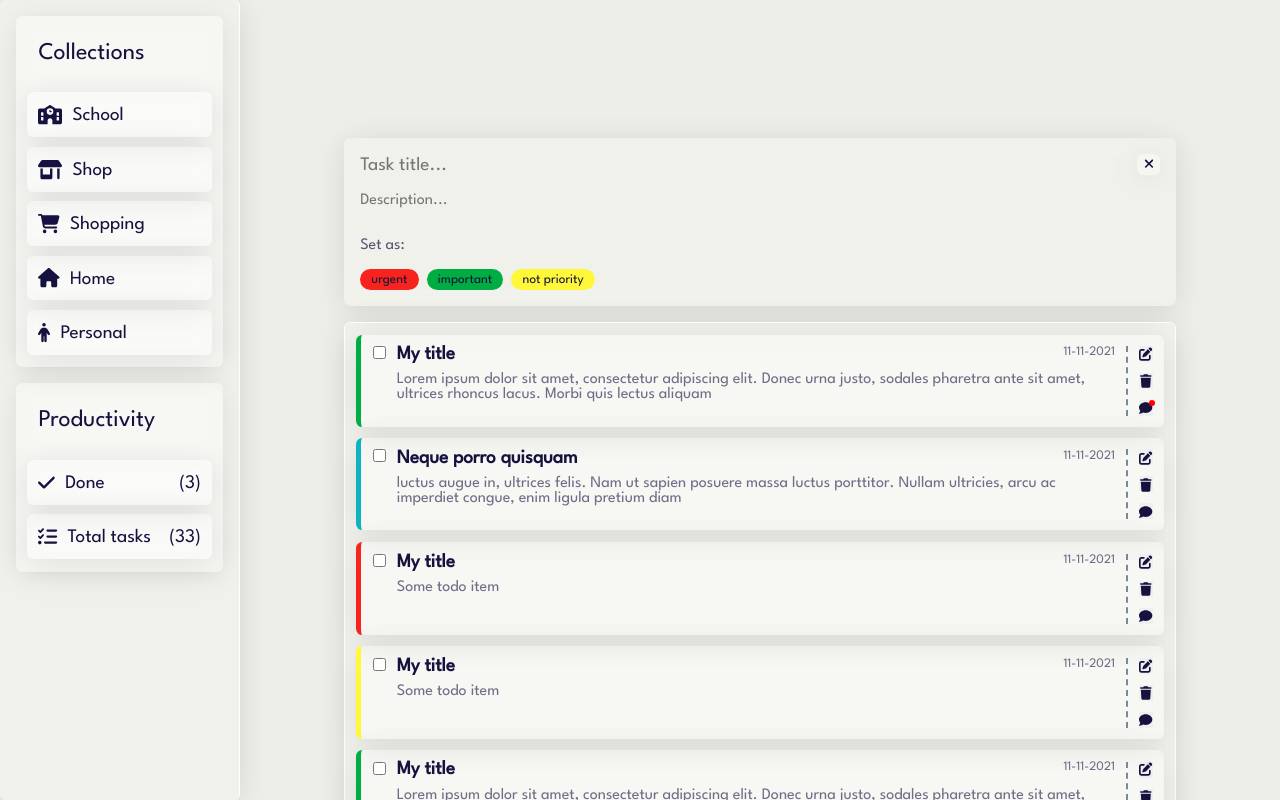
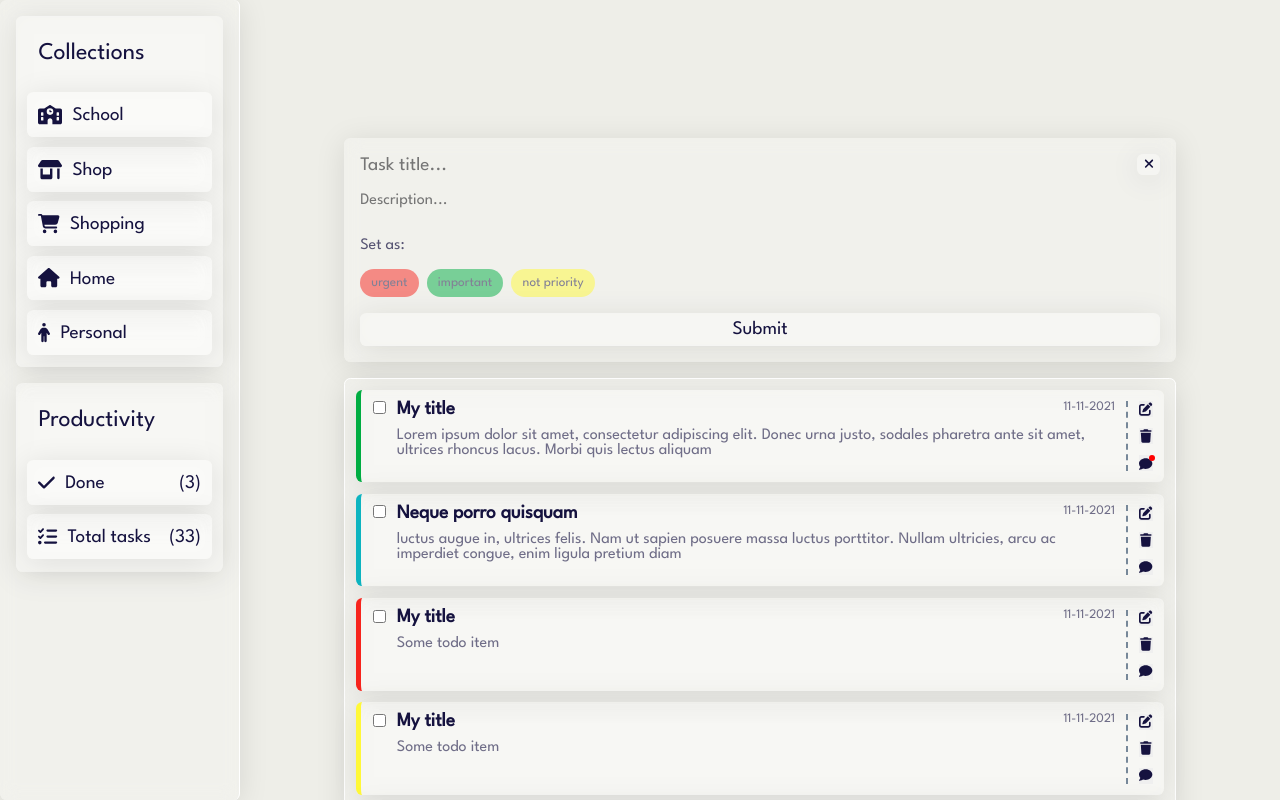
Before and after one commit to akunalic1/ToDo, a React (Create React App) app: page / in a window 1280 px wide. Both pictures are taken after a click on the button "Add a task". Shown: the top 800 px of the page. Built offline with nearby package versions, Linux system fonts and the light colour scheme; data requests are answered from the project's data file.

Commit message:
Clicked status indicator

```diff
--- a/src/components/TodoForm.jsx
+++ b/src/components/TodoForm.jsx
@@ -1,4 +1,4 @@
-import React from "react";
+import React, { createRef } from "react";
 import {
   faClose,
   faPlus,
@@ -8,13 +8,34 @@ import { FontAwesomeIcon } from "@fortawesome/react-fontawesome";
 import FilterTodo from "./FilterTodo";
 
 const TodoForm = ({ handleShowHideInputs, showAddTask }) => {
+  const titleRef = createRef();
+  const descriptionRef = createRef();
+  let statusList = [];
+
+  const handleStatusClicked = (e) => {
+    if (statusList.includes(e.target.value)) {
+      e.target.classList.add("not-clicked");
+      const indexOfStatus = statusList.indexOf(e.target.value);
+      statusList.splice(indexOfStatus, 1);
+    } else {
+      e.target.classList.remove("not-clicked");
+      statusList.push(e.target.value);
+    }
+    console.log(statusList);
+  };
+
   const renderInputFields = () => {
     return (
       <div className={`create-todo glass ${showAddTask ? "hide" : ""}`}>
         <div className="create-todo-top">
           <div className="inputs">
-            <input className="create-title" placeholder="Task title..."></input>
             <input
+              ref={titleRef}
+              className="create-title"
+              placeholder="Task title..."
+            ></input>
+            <input
+              ref={descriptionRef}
               className="create-description"
               placeholder="Description..."
             ></input>
@@ -26,12 +47,30 @@ const TodoForm = ({ handleShowHideInputs, showAddTask }) => {
         <p className="label">Set as:</p>
         <div className="create-status">
           <div className="status-btns">
-            <button className="btn urgent">urgent</button>
-            <button className="btn important">important</button>
-            <button className="btn not-priority">not priority</button>
+            <button
+              value={"urgent"}
+              onClick={handleStatusClicked}
+              className="btn urgent not-clicked"
+            >
+              urgent
+            </button>
+            <button
+              value={"important"}
+              onClick={handleStatusClicked}
+              className="btn important not-clicked"
+            >
+              important
+            </button>
+            <button
+              value={"not-a-priority"}
+              onClick={handleStatusClicked}
+              className="btn not-a-priority not-clicked"
+            >
+              not priority
+            </button>
           </div>
-          <div></div>
         </div>
+        <button className="btn glass btn-submit">Submit</button>
       </div>
     );
   };
--- a/src/css/todoWorkspace.css
+++ b/src/css/todoWorkspace.css
@@ -61,7 +61,7 @@ input:focus {
 }
 .btn {
   border: none;
-  padding: 0.3rem 0.7rem;
+  padding: 0.5rem 0.7rem;
   border-radius: 1rem;
 }
 .label {
@@ -70,7 +70,7 @@ input:focus {
 .urgent {
   background-color: var(--urgent-red);
 }
-.not-priority {
+.not-a-priority {
   background-color: var(--low-priority-yellow);
 }
 .important {
@@ -113,3 +113,10 @@ input:focus {
   border: none;
   padding: 0.5rem 1.3rem;
 }
+.not-clicked {
+  opacity: 0.5;
+}
+
+.btn-submit {
+  font-size: larger;
+}
```
